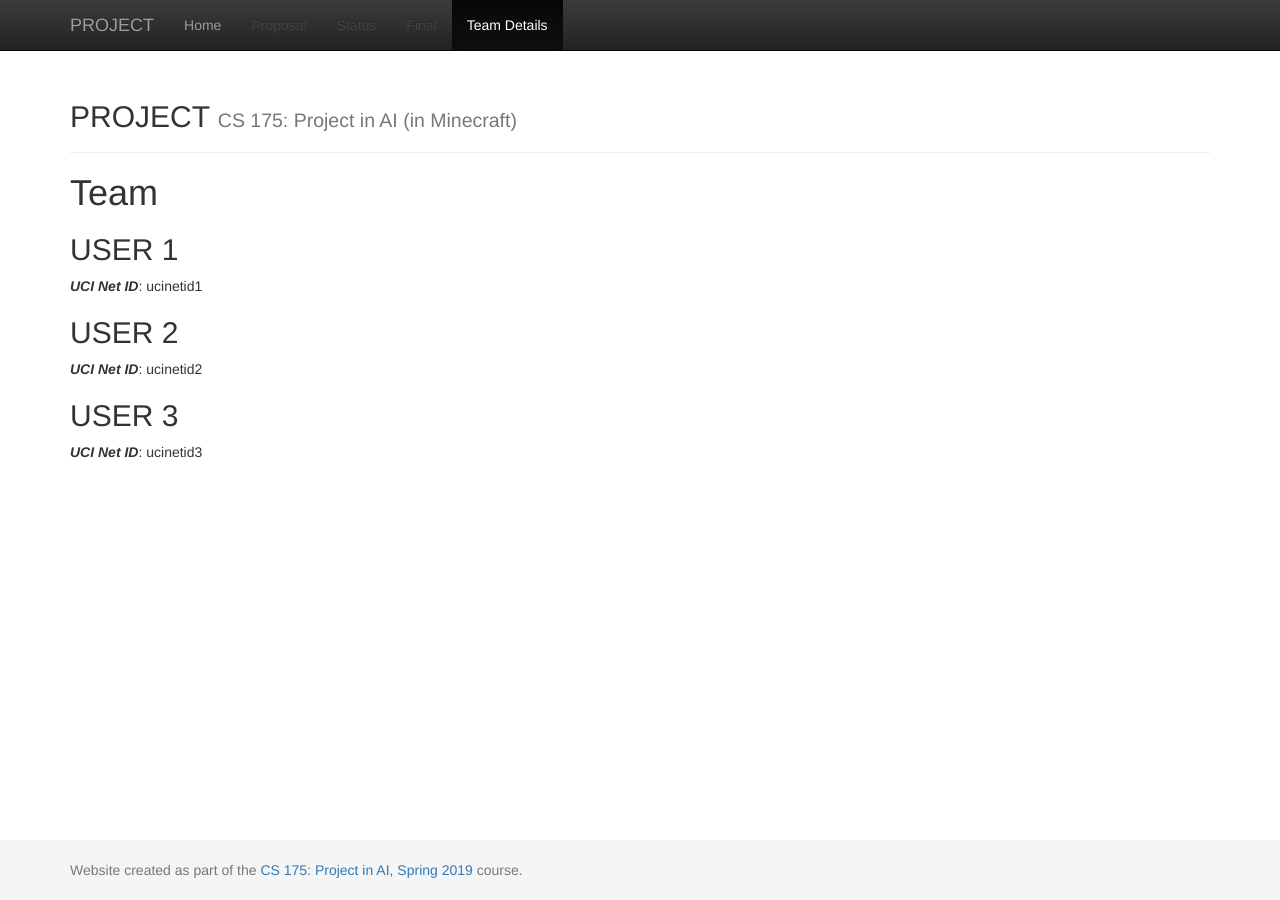
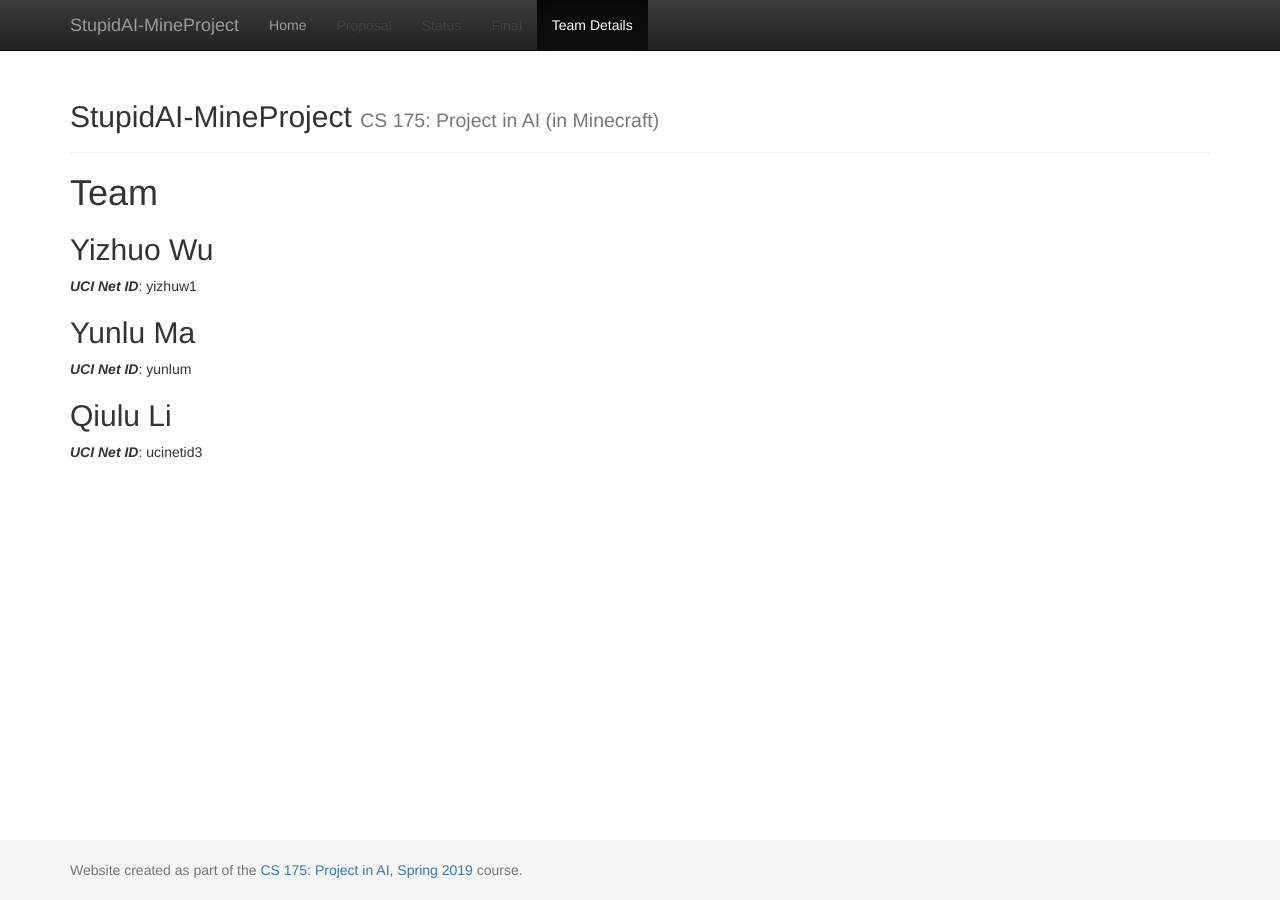
Before and after one commit to YizhuoWu/StupidAI-MineAdventure, a Jekyll site: the page built from docs/team.md, in a window 1280 px wide. Built offline with Jekyll 4.4.1, drawn with Linux system fonts in a browser that asks for light colours.

Commit message:
Changed config info

```diff
--- a/docs/_config.yml
+++ b/docs/_config.yml
@@ -1,7 +1,7 @@
 ###########
 # site.title
 
-title:    'PROJECT'
+title:    'StupidAI-MineProject'
 subtitle: 'CS 175: Project in AI (in Minecraft)'
 
 
--- a/docs/team.md
+++ b/docs/team.md
@@ -6,11 +6,11 @@ title:  Team
 # {{ page.title }}
 
 
-## USER 1
-***UCI Net ID***: ucinetid1
+## Yizhuo Wu
+***UCI Net ID***: yizhuw1
 
-## USER 2
-***UCI Net ID***: ucinetid2
+## Yunlu Ma
+***UCI Net ID***: yunlum
 
-## USER 3
+## Qiulu Li
 ***UCI Net ID***: ucinetid3
```
